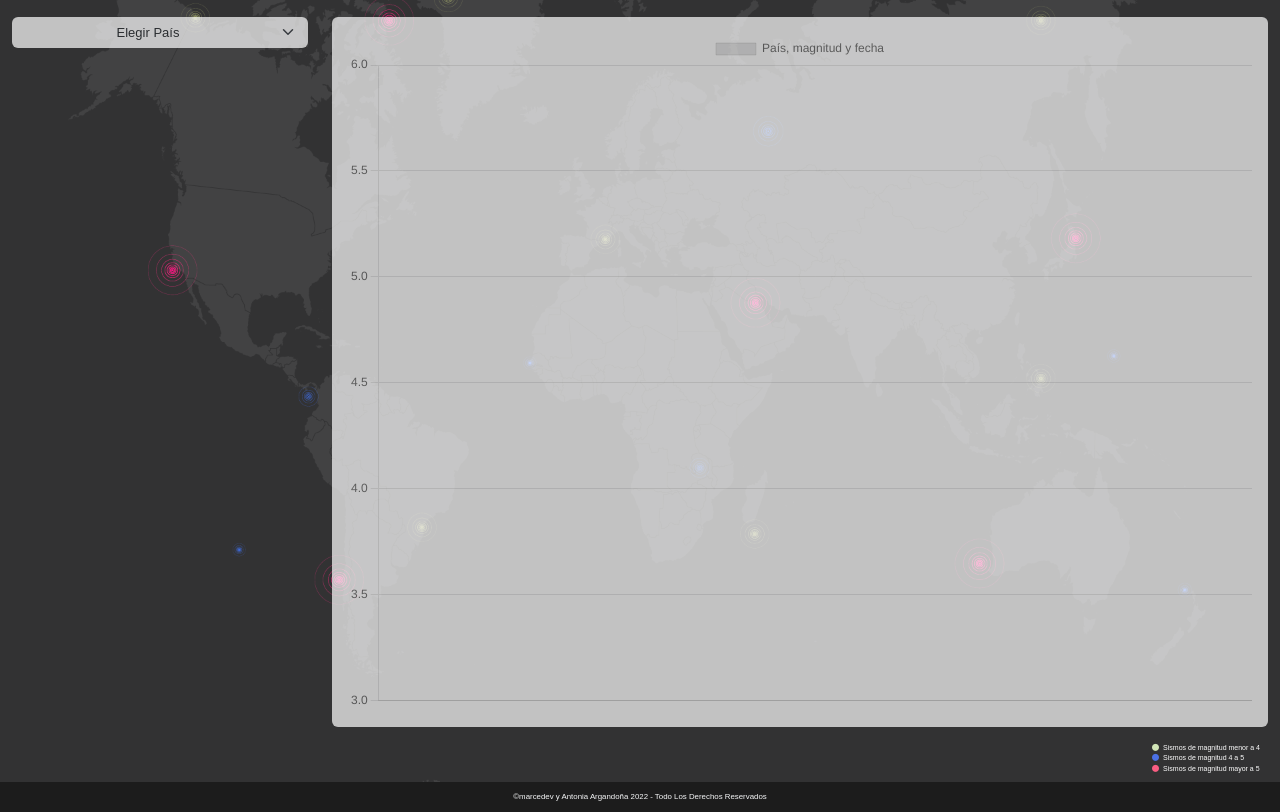
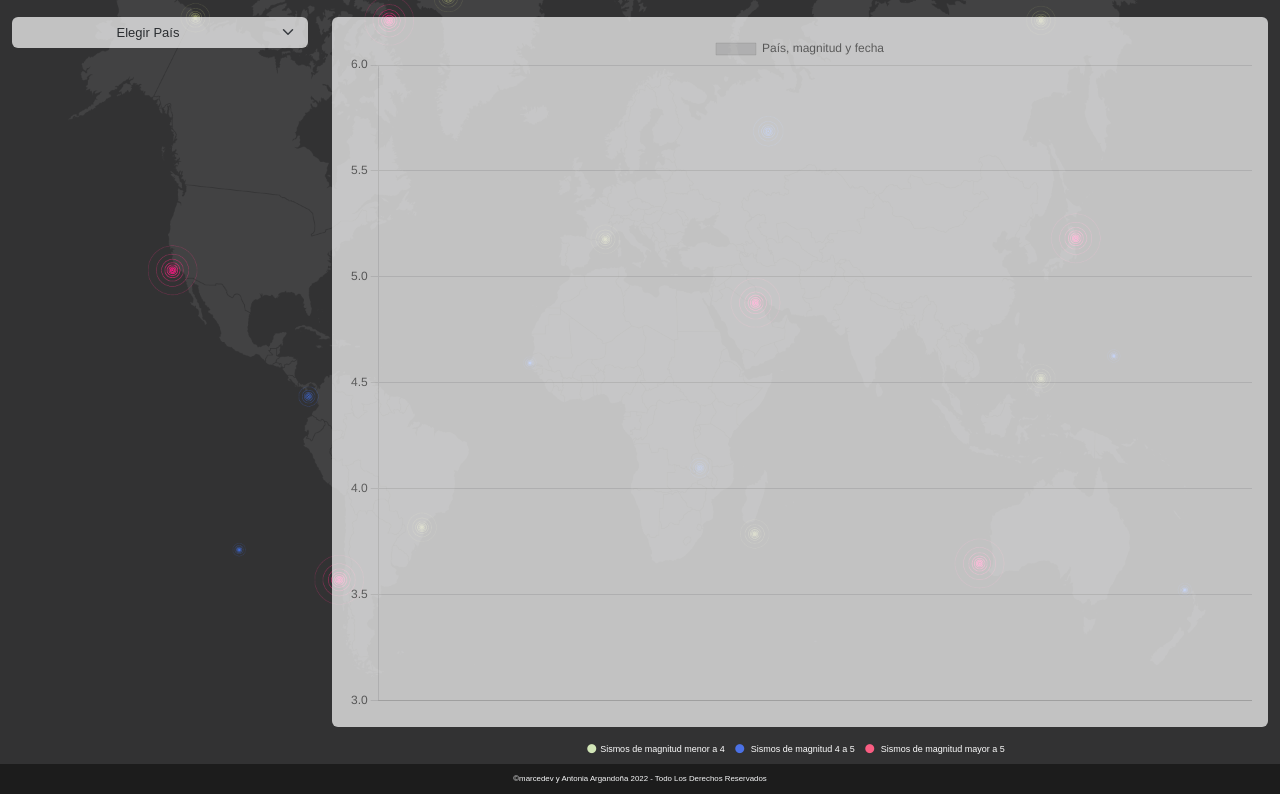
Before and after one commit to Marce3200/entrega_3_dashboard, a website with bundled scripts: page index.html in a window 1280 px wide. Shown: the part 164-976 px from the top of the page. Built offline with nearby package versions, Linux system fonts and the light colour scheme; no server answers.

Commit message:
cambios tamaños tipografias

```diff
--- a/assets/styles.css
+++ b/assets/styles.css
@@ -80,10 +80,10 @@ flex:1;
 
 .leyenda{
     color: white;
-    font-size: 7px;
+    font-size: 9px;
 }
 
 .message-error{
     color: white;
-    font-size: 10px;
+    font-size: 11px;
 }
--- a/index.html
+++ b/index.html
@@ -54,10 +54,10 @@
                             height="300" alt="grafico sismos"></canvas>
                     </div>
                 </div>
-                <div class="mb-2 me-2 d-flex justify-content-end">
-                    <p class="leyenda" alt="diferencias de colores en el gráfico según magnitud del sismo"> <i class="fa-solid fa-circle circle-green me-1"></i>Sismos de magnitud menor a 4<br>
-                                        <i class="fa-solid fa-circle circle-blue me-1"></i>Sismos de magnitud 4 a  5<br>
-                                         <i class="fa-solid fa-circle circle-red me-1"></i>Sismos de magnitud mayor a 5</p>
+                <div class="mb-2 me-2 d-flex justify-content-center">
+                    <p class="leyenda" alt="diferencias de colores en el gráfico según magnitud del sismo"> <i class="fa-solid fa-circle circle-green me-1"></i><span class=" me-2">Sismos de magnitud menor a 4 </span>
+                                        <i class="fa-solid fa-circle circle-blue me-1"></i> <span class=" me-2"> Sismos de magnitud 4 a 5</span>
+                                         <i class="fa-solid fa-circle circle-red me-1"></i> Sismos de magnitud mayor a 5</p>
                 </div>
             </div>
         </div>
```
